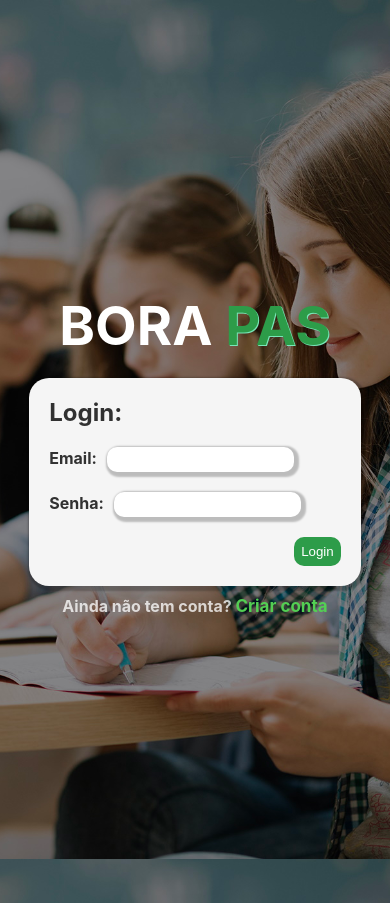
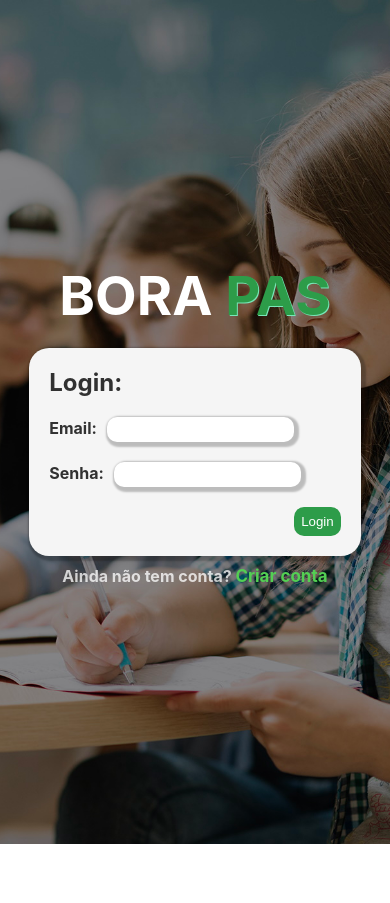
Before and after one commit to Vitoudi/Bora-Pas, a Next.js app: page / in a window 390 px wide. After the commit the page ends 844 px from the top, so only its background shows below. Built offline with nearby package versions, Linux system fonts and the light colour scheme; no server answers.

Commit message:
login-page-fix

```diff
--- a/styles/globals.css
+++ b/styles/globals.css
@@ -1030,7 +1030,6 @@ header nav .nav-item {
   background-color: rgb(68, 68, 68);
   background-image: url('../public/images/estudante.jpg');
   background-size: 330%;
-  min-height: 107vh;
   background-position-x: 60%;
 }
 
```
